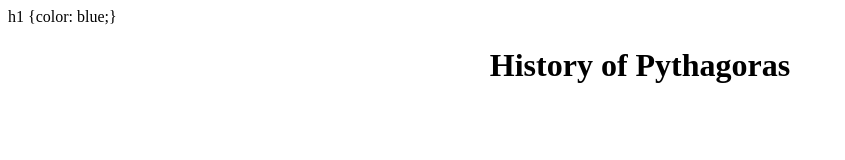
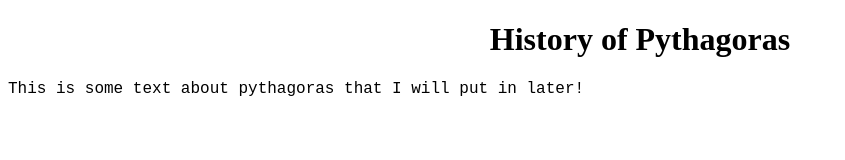
Before and after one commit to vindrews/name-pending, a plain HTML site: page index.html in a window 1280 px wide. Shown: the whole page, without its empty margins (0-845 px from the left). Drawn offline with Linux system fonts and the light colour scheme.

Commit message:
Update index.html

```diff
--- a/index.html
+++ b/index.html
@@ -2,8 +2,7 @@
 <html>
   <head><title>Pythagoras</title></head>
     <body>
-      h1   {color: blue;}
       <h1 style="text-align:center">History of Pythagoras</h1>
-        <p style="font-family:'Courier New'">
+        <p style="font-family:'Courier New'"> This is some text about pythagoras that I will put in later!</p>
   </body>
 </html>
```
